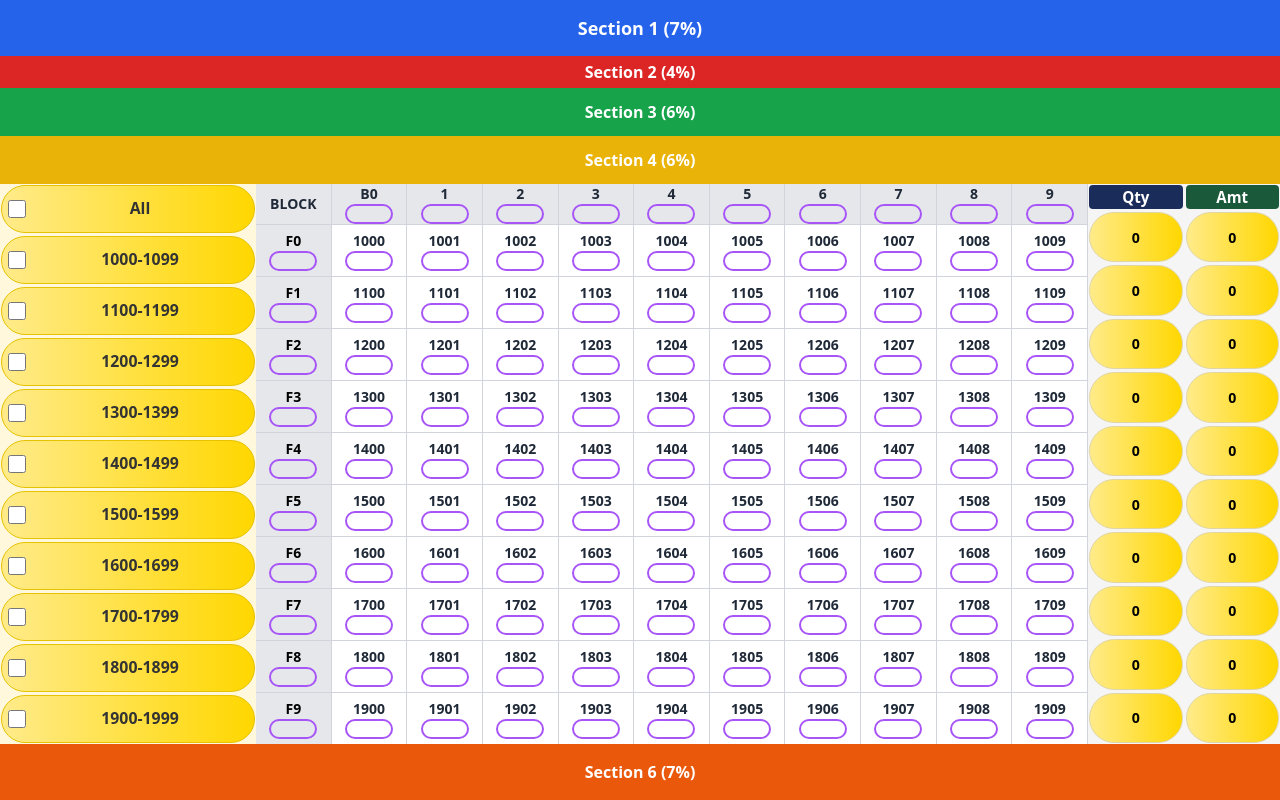
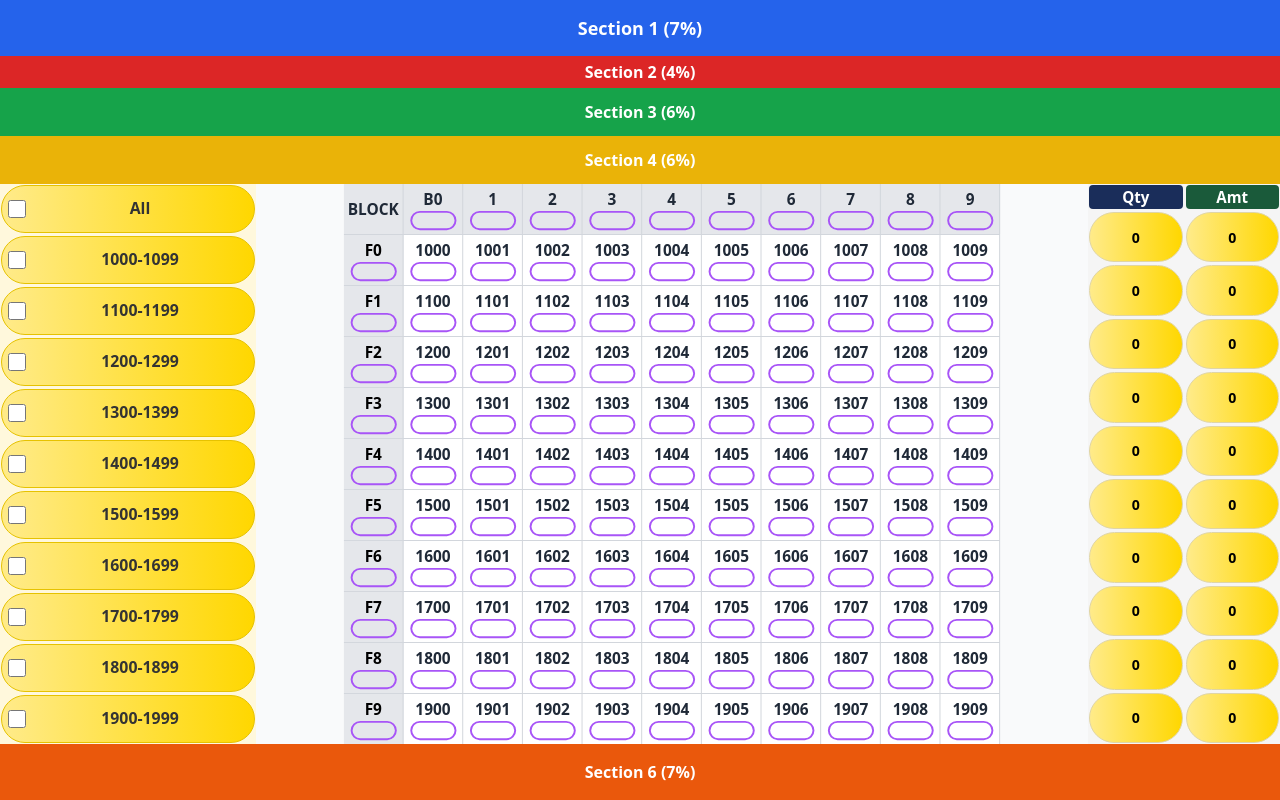
Before and after one commit to harshbarai2516/freedomplay, a React (Vite) app: page / in a window 1280 px wide. Built offline with nearby package versions, Linux system fonts and the light colour scheme.

Commit message:
Your commit message

```diff
--- a/src/Home.jsx
+++ b/src/Home.jsx
@@ -36,9 +36,7 @@ function Home() {
 
                 {/* Section 5.2: 60% - Center - Purple */}
                     <div className="w-[65%] lg:w-[65%] bg-purple-600 flex items-stretch justify-center overflow-hidden">
-                    <div className="w-full h-full">
                         <NumberGrid />
-                    </div>
                 </div>
 
                 {/* Section 5.3: Right - Teal */}
--- a/src/Numbergrid.jsx
+++ b/src/Numbergrid.jsx
@@ -1,64 +1,93 @@
-import React from "react";
+import React, { useEffect, useRef, useState } from "react";
 
 const NumberGrid = () => {
   const rows = Array.from({ length: 10 }, (_, i) => `F${i}`);
   const cols = ["B0", ...Array.from({ length: 9 }, (_, i) => i + 1)];
   const startNumber = 1000;
 
-    // Ensure: B0 column -> 1000, 1100, 1200, ... (downwards)
+  const containerRef = useRef(null);
+  const contentRef = useRef(null);
+  const [scale, setScale] = useState(1);
+  const [baseSize, setBaseSize] = useState({ width: 0, height: 0 });
+
   const getNumber = (rowIndex, colIndex) => startNumber + rowIndex * 100 + colIndex;
 
+  useEffect(() => {
+    if (!contentRef.current) return;
+
+    // ✅ Store the *natural unscaled size* of content once
+    const rect = contentRef.current.getBoundingClientRect();
+    setBaseSize({ width: rect.width, height: rect.height });
+  }, []);
+
+  useEffect(() => {
+    const handleResize = () => {
+      if (!containerRef.current || !baseSize.width || !baseSize.height) return;
+
+      const container = containerRef.current.getBoundingClientRect();
+      const scaleX = container.width / baseSize.width;
+      const scaleY = container.height / baseSize.height;
+      const newScale = Math.min(scaleX, scaleY, 1);
+      setScale(newScale);
+    };
+
+    handleResize();
+    window.addEventListener("resize", handleResize);
+    return () => window.removeEventListener("resize", handleResize);
+  }, [baseSize]);
+
   return (
-        <div className="w-full h-full flex items-center justify-center overflow-hidden">
-            {/* Container fits exactly inside parent */}
-            <div className="w-full h-full bg-white flex flex-col">
+    <div
+      ref={containerRef}
+      className="w-full h-full flex items-center justify-center bg-gray-50 overflow-hidden"
+    >
+      {/* Wrapper that applies the scale */}
+      <div
+        className="transform-origin-top-left transition-transform duration-300 ease-in-out"
+        style={{ transform: `scale(${scale})` }}
+      >
+        {/* Actual content (natural size) */}
+        <div ref={contentRef} className="bg-white inline-block">
           {/* Header Row */}
-                <div className="grid grid-cols-11 bg-gray-200 text-gray-800 font-semibold text-[0.5rem] sm:text-[0.6rem] md:text-xs lg:text-sm">
-                    {/* BLOCK column (no capsule) */}
-                    <div className="border-r border-gray-300 flex flex-col items-center justify-center">
+          <div className="grid grid-cols-11 bg-gray-200 text-gray-800 font-semibold text-[0.6rem] sm:text-xs md:text-sm lg:text-base">
+            <div className="border-r border-gray-300 flex flex-col items-center justify-center py-1 px-1">
               <div>BLOCK</div>
             </div>
 
-                    {/* B0, 1, 2... with capsules below */}
             {cols.map((col, i) => (
               <div
                 key={i}
-                            className="border-r border-gray-300 flex flex-col items-center justify-center"
+                className="border-r border-gray-300 flex flex-col items-center justify-center py-1 px-1"
               >
                 <div>{col}</div>
-                            <div className="w-4 sm:w-10 md:w-12 h-3 sm:h-4 md:h-5 border-2 border-purple-500 rounded-full mt-0" />
+                <div className="w-6 sm:w-10 md:w-12 h-3 sm:h-4 md:h-5 border-2 border-purple-500 rounded-full mt-0" />
               </div>
             ))}
           </div>
 
-                {/* Body rows */}
           {rows.map((rowLabel, rowIndex) => (
-                    <div
-                        key={rowIndex}
-                        className="grid grid-cols-11 border-t border-gray-300 flex-1"
-                    >
-                        {/* F0, F1... with capsule below */}
-                        <div className="bg-gray-200 border-r border-gray-300 flex flex-col items-center justify-center font-semibold text-[0.5rem] sm:text-[0.6rem] md:text-xs lg:text-sm">
+            <div key={rowIndex} className="grid grid-cols-11 border-t border-gray-300">
+              <div className="bg-gray-200 border-r border-gray-300 flex flex-col items-center justify-center font-semibold text-[0.6rem] sm:text-xs md:text-sm lg:text-base py-1 px-1">
                 <div>{rowLabel}</div>
-                            <div className="w-4 sm:w-10 md:w-12 h-3 sm:h-4 md:h-5 border-2 border-purple-500 rounded-full mt-0" />
+                <div className="w-6 sm:w-10 md:w-12 h-3 sm:h-4 md:h-5 border-2 border-purple-500 rounded-full mt-0" />
               </div>
 
-                        {/* Numbers with capsules below */}
               {cols.map((_, colIndex) => (
                 <div
                   key={colIndex}
-                                className="border-r border-gray-300 flex flex-col items-center justify-center"
+                  className="border-r border-gray-300 flex flex-col items-center justify-center py-1 px-1"
                 >
-                                <div className="text-[0.5rem] sm:text-[0.6rem] md:text-xs lg:text-sm font-bold text-gray-800">
+                  <div className="text-[0.6rem] sm:text-xs md:text-sm lg:text-base font-bold text-gray-800">
                     {getNumber(rowIndex, colIndex)}
                   </div>
-                                <div className="w-4 sm:w-10 md:w-12 h-3 sm:h-4 md:h-5 border-2 border-purple-500 rounded-full mt-0" />
+                  <div className="w-6 sm:w-10 md:w-12 h-3 sm:h-4 md:h-5 border-2 border-purple-500 rounded-full mt-0" />
                 </div>
               ))}
             </div>
           ))}
         </div>
       </div>
+    </div>
   );
 };
 
```
Lines whose indentation alone changed are shown as unchanged.
